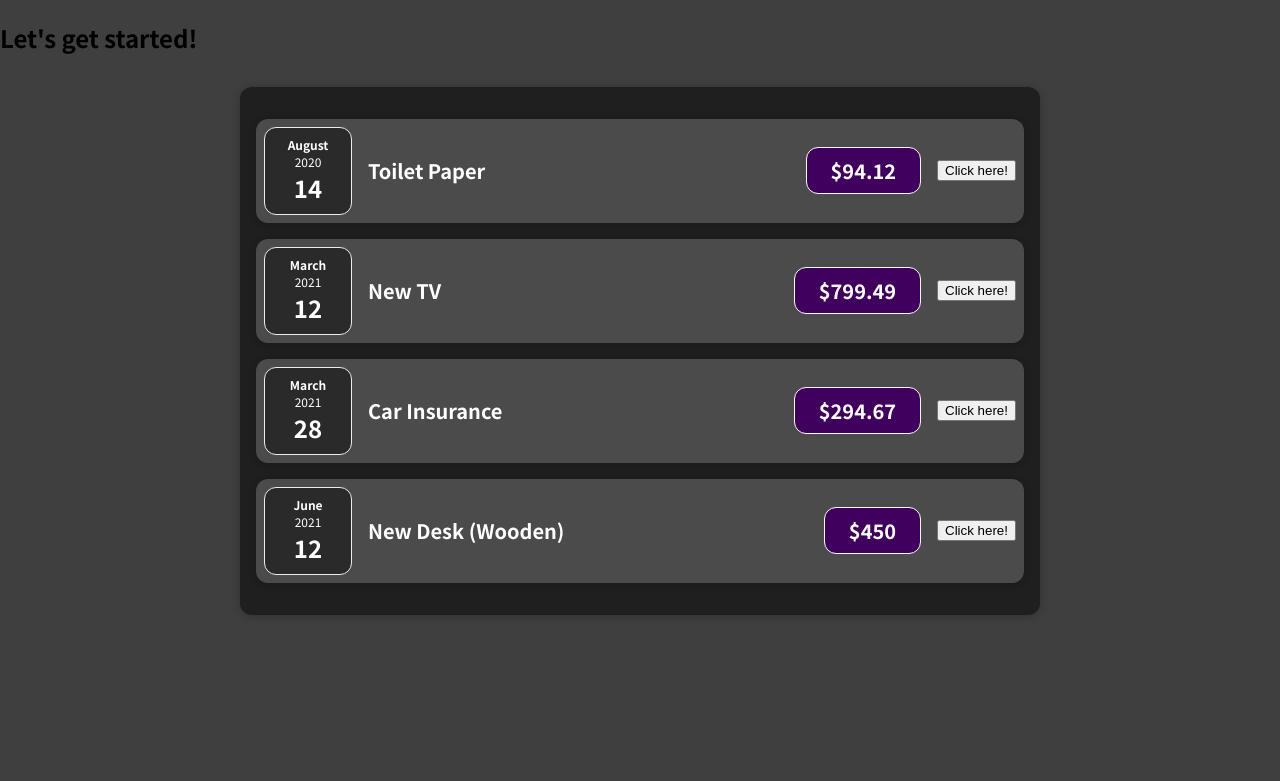
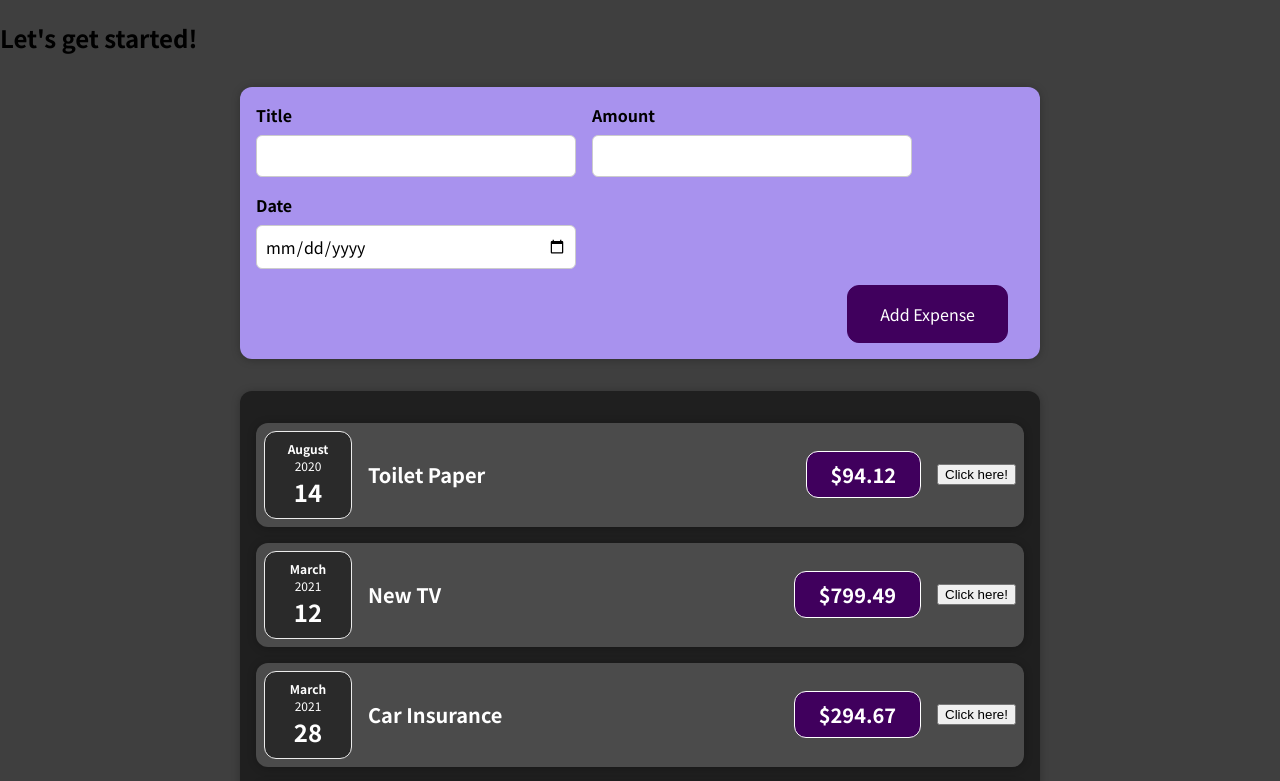
Before and after one commit to IS-Projects/expenses-react, a React (Create React App) app: page / in a window 1280 px wide. Shown: the top 781 px of the page. Built offline with nearby package versions, Linux system fonts and the light colour scheme.

Commit message:
added form and implemented two way binding

```diff
--- a/src/App.js
+++ b/src/App.js
@@ -1,4 +1,5 @@
 import Expenses from "./components/Expenses/Expenses";
+import NewExpense from "./components/NewExpense/NewExpense";
 
 const App = () => {
   const expenses = [
@@ -25,6 +26,7 @@
   return (
     <div>
       <h2>Let's get started!</h2>
+      <NewExpense />
       <Expenses items={expenses} />
     </div>
   );
--- /dev/null
+++ b/src/components/NewExpense/ExpenseForm.css
@@ -0,0 +1,26 @@
+.new-expense__controls {
+  display: flex;
+  flex-wrap: wrap;
+  gap: 1rem;
+  margin-bottom: 1rem;
+  text-align: left;
+}
+
+.new-expense__control label {
+  font-weight: bold;
+  margin-bottom: 0.5rem;
+  display: block;
+}
+
+.new-expense__control input {
+  font: inherit;
+  padding: 0.5rem;
+  border-radius: 6px;
+  border: 1px solid #ccc;
+  width: 20rem;
+  max-width: 100%;
+}
+
+.new-expense__actions {
+  text-align: right;
+}
--- /dev/null
+++ b/src/components/NewExpense/ExpenseForm.js
@@ -0,0 +1,84 @@
+import { useState } from "react";
+import "./ExpenseForm.css";
+
+const ExpenseForm = () => {
+  const [enteredTitle, setEnteredTitle] = useState("");
+  const [enteredAmount, setEnteredAmount] = useState("");
+  const [enteredDate, setEnteredDate] = useState("");
+
+  // Other way to declare the variables:
+  // const [userInput, setUserInput] = useState({
+  //   enteredTitle: "",
+  //   enteredAmount:"",
+  //   enteredDate:""
+  // })
+
+  const titleChangeHandler = (e) => {
+    setEnteredTitle(e.target.value);
+    // When using the other way/when depending on the previous state:
+    // setUserInput((prevState) => {
+    //   return { ...prevState, enteredTitle: e.target.value };
+    // });
+  };
+
+  const amountChangeHandler = (e) => {
+    // console.log(e.target.value);
+    setEnteredAmount(e.target.value);
+  };
+
+  const dateChangeHandler = (e) => {
+    setEnteredDate(e.target.value);
+  };
+
+  const submitHandler = (e) => {
+    e.preventDefault();
+    const expenseData = {
+      title: enteredTitle,
+      amount: enteredAmount,
+      date: new Date(enteredDate),
+    };
+    console.log(expenseData);
+    setEnteredTitle("");
+    setEnteredAmount("");
+    setEnteredDate("");
+  };
+  return (
+    <form onSubmit={submitHandler}>
+      <div className="new-expense__controls">
+        <div className="new-expense__control">
+          <label>Title</label>
+          <input
+            type="text"
+            value={enteredTitle}
+            onChange={titleChangeHandler}
+          />
+        </div>
+        <div className="new-expense__control">
+          <label>Amount</label>
+          <input
+            type="number"
+            value={enteredAmount}
+            min="0.01"
+            step="0.01"
+            onChange={amountChangeHandler}
+          />
+        </div>
+        <div className="new-expense__control">
+          <label>Date</label>
+          <input
+            type="date"
+            value={enteredDate}
+            min="2019-01-01"
+            max="2022-12-31"
+            onChange={dateChangeHandler}
+          />
+        </div>
+      </div>
+      <div className="new-expense__actions">
+        <button>Add Expense</button>
+      </div>
+    </form>
+  );
+};
+
+export default ExpenseForm;
--- /dev/null
+++ b/src/components/NewExpense/NewExpense.css
@@ -0,0 +1,38 @@
+.new-expense {
+  background-color: #a892ee;
+  padding: 1rem;
+  margin: 2rem auto;
+  width: 50rem;
+  max-width: 95%;
+  border-radius: 12px;
+  text-align: center;
+  box-shadow: 0 1px 8px rgba(0, 0, 0, 0.25);
+}
+
+.new-expense button {
+  font: inherit;
+  cursor: pointer;
+  padding: 1rem 2rem;
+  border: 1px solid #40005d;
+  background-color: #40005d;
+  color: white;
+  border-radius: 12px;
+  margin-right: 1rem;
+}
+
+.new-expense button:hover,
+.new-expense button:active {
+  background-color: #510674;
+  border-color: #510674;
+}
+
+.new-expense button.alternative {
+  color: #220131;
+  border-color: transparent;
+  background-color: transparent;
+}
+
+.new-expense button.alternative:hover,
+.new-expense button.alternative:active {
+  background-color: #ddb3f8;
+}
--- /dev/null
+++ b/src/components/NewExpense/NewExpense.js
@@ -0,0 +1,12 @@
+import "./NewExpense.css";
+import ExpenseForm from "./ExpenseForm";
+
+const NewExpense = () => {
+  return (
+    <div className="new-expense">
+      <ExpenseForm />
+    </div>
+  );
+};
+
+export default NewExpense;
```
Also changed, not shown: 1 other file (tests, documents, lock files or other folders).
